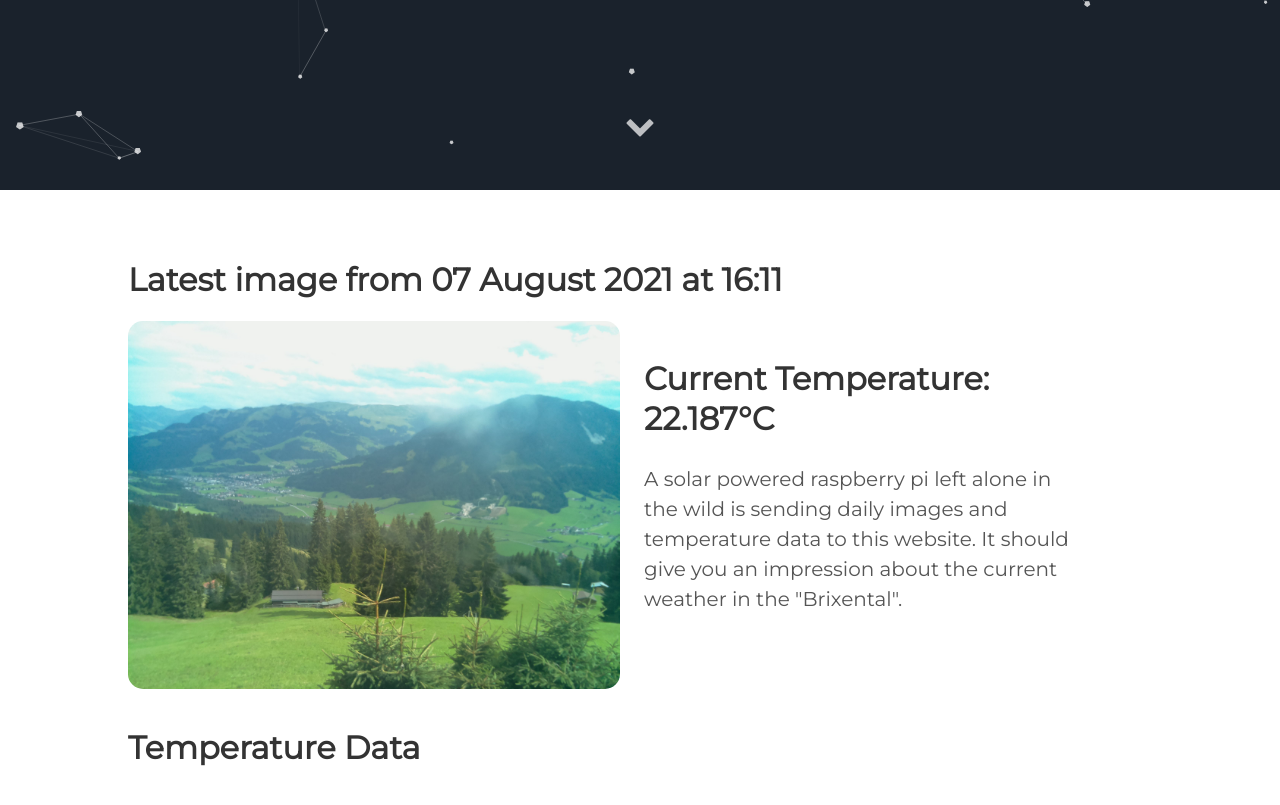
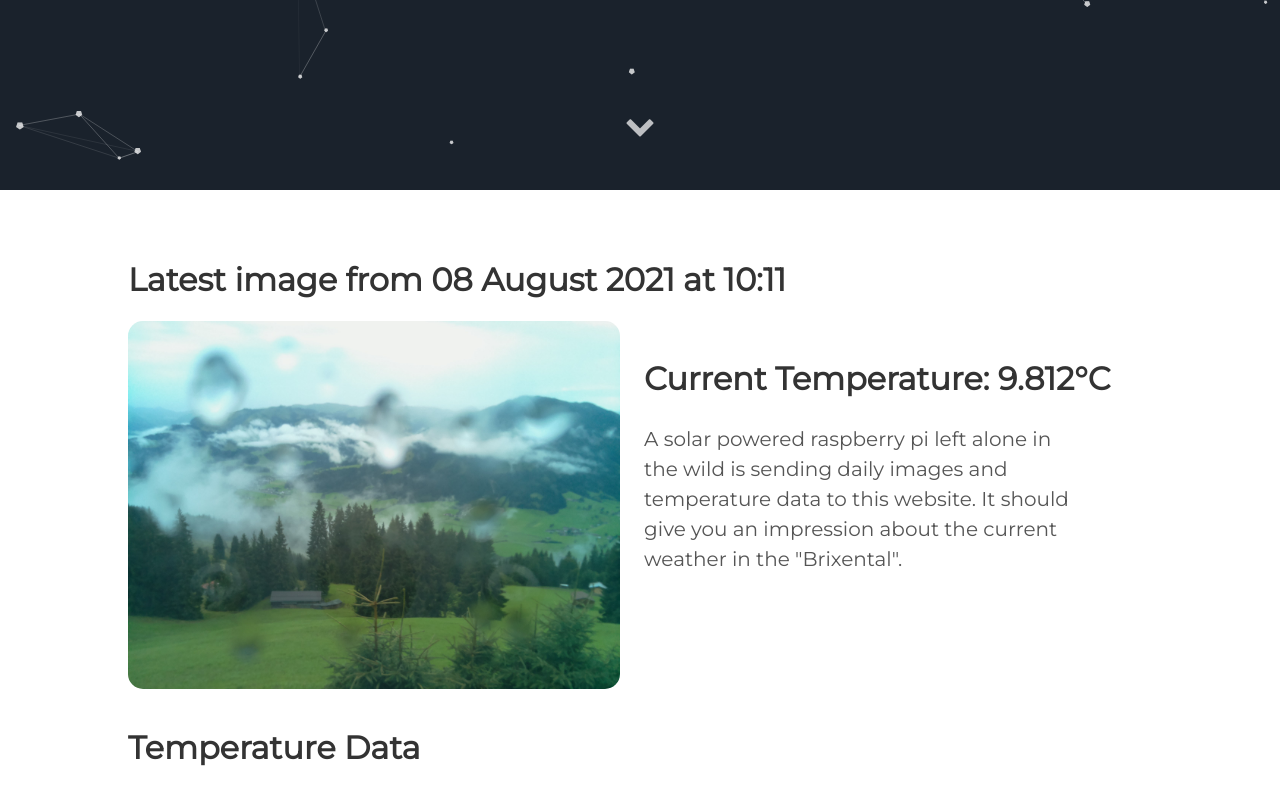
Before and after one commit to vektorious/vektorious.github.io, a Jekyll site: the page built from resources/huette.md, in a window 1280 px wide and 900 px high, scrolled down 710 px. Shown: the top 805 px of the window. Built offline with Jekyll 4.4.1, drawn with Linux system fonts in a browser that asks for light colours.

Commit message:
I'm a bot beep boop

```diff
--- a/resources/huette.md
+++ b/resources/huette.md
@@ -6,13 +6,13 @@ image: '/assets/img/'
 description: 'Live image from the Austrian alps'
 twitter_text: ' '
 ---
-## Latest image from 07 August 2021 at 16:11
+## Latest image from 08 August 2021 at 10:11
 <div class="huette">
   <div class="huette-image">
     <img src="{{ "/assets/img/huette.jpg" | prepend: site.baseurl }}">
   </div>
   <div class="huette-text">
-        <h2>Current Temperature: 22.187°C</h2>
+        <h2>Current Temperature: 9.812°C</h2>
         <p>A solar powered raspberry pi left alone in the wild is sending daily images and temperature data to this website. It should give you an impression about the current weather in the "Brixental".</p>
 
   </div>
```
Also changed, not shown: rpi-script/2021-08-08_101007.txt (renamed from rpi-script/2021-08-07_161008.txt, +5 -7 lines), rpi-script/huette.md (+2 -2 lines), assets/img/huette.jpg, assets/img/temp_plot.png, rpi-script/temp_plot.png, 1 other file.
